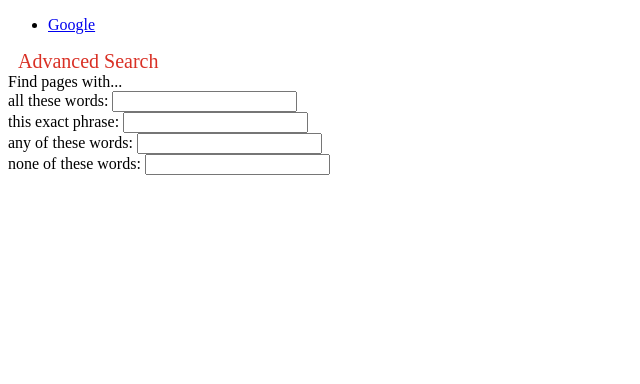
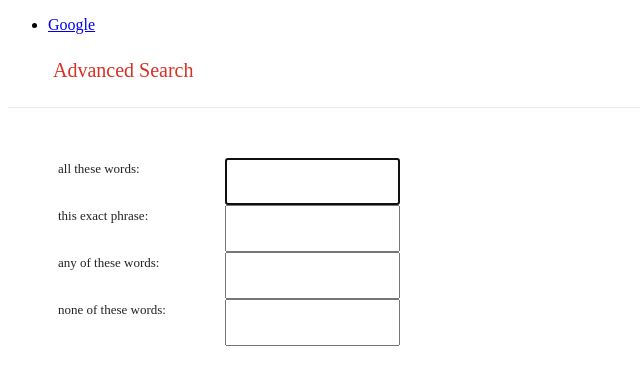
Before and after one commit to PaulineNyandusi/search, a plain HTML site: page advanced.html in a window 1280 px wide. Shown: the whole page, without its empty margins (0-640 px from the left). Drawn offline with Linux system fonts and the light colour scheme.

Commit message:
Its going

```diff
--- a/advanced.css
+++ b/advanced.css
@@ -1,21 +1,93 @@
+
+*body {
+    margin: 0;
+    padding: 0;
+    font-family: Arial, sans-serif;
+    background-color: #f8f9fa; /* Light gray background */
+    color:black;
+}
 
 .appbar{
     color: #d93025;
     font-size: 20px;
-    margin: 0;
-    padding: 0;
-    border: 0;
+    margin: 25px 35px;
     vertical-align: baseline;
     text-decoration: none;
     text-align: left;
 }
 
-.findpages{
-    vertical-align: baseline;
-    text-align: left;
+.lineafterappbar{
+    border-bottom: 1px solid #ebebeb;
+}
+
+.findtittle {
+    float: left;
+    display: inline-block;
+    min-width: 167px;
+    width: 16%;
+    font-size: 16px;
+    min-height: 42px;
+    font-weight: 500;
+    color: #333;
+}
+
+.afterfindtittle{
+    float: left;
+    display: inline-block;
+    min-width: 167px;
+    min-height: 41px;
+    vertical-align: middle;
+    width: 50%;
+}
+
+.container{
+    margin: 50px;
+    color:black;
+}
+
+.search-options{
+    float: left;
+    display: inline-block;
+    min-width: 167px;
+    width: 16%;
+    height: 42px;
+    color: #222;
+    font-size: 13px;
+    line-height: 16px;
+    vertical-align: middle;
 
 }
 
-.inputgroup{
+
+.inputgroup {
+    display: flex;
+    flex-direction: row;
+    align-items: center;
 
 }
+
+/* left row */
+.inputgroup label {
+    float: left;
+    display: inline-block;
+    min-width: 167px;
+    width: 16%;
+    height: 42px;
+    color: #222;
+    font-size: 13px;
+    line-height: 16px;
+    vertical-align: middle;
+
+}
+
+/* right low */
+.inputgroup input {
+
+    float: left;
+    display: inline-block;
+    min-width: 167px;
+    min-height: 41px;
+    vertical-align: middle;
+    width: 50%;
+
+}
--- a/advanced.html
+++ b/advanced.html
@@ -7,44 +7,51 @@
         <title>Search</title>
         <link rel="stylesheet" href="advanced.css">
     </head>
+
     <body>
         <div class="links">
-            <nav>
                 <ul>
                     <li><a href="index.html">Google</a></li>
                 </ul>
-            </nav>
         </div>
 
-        <div class="container">
         <div class="appbar">
             <label style="margin-left:10px">Advanced Search</label>
         </div>
-            <div class="lineafterappbar">
 
-            </div>
+        <div class="lineafterappbar"> </div>
+
+        <div class="container">
+
+            <!-- <span class="findtittle">Find pages with...</span> -->
+            <!-- <div class="afterfindtittle"></div> -->
+
             <form action="https://www.google.com/search" method="get">
-
-                <span class="tittle">Find pages with...</span>
+                <div class="search-options">
 
                     <div class="inputgroup">
                         <label for="allwords">all these words:</label>
-                    <input type="text" name="q" id="allwords">
+                        <input class="text-input" id="allwords" name="q" type="text" autofocus>
+                        <!-- <div>Type the important words: <span class="highlight">tri-colour rat terrier</span></div> -->
                     </div>
 
                     <div class="inputgroup">
                         <label for="exactphrase">this exact phrase:</label>
-                    <input type="text" name="as_epq" id="exactphrase">
+                        <input class="text-input" id="exactphrase" name="q" type="text" autofocus>
+                        <!-- <div>Put exact words in quotes: <span class="highlight">"rat terrier"</span></div> -->
                     </div>
 
                     <div class="inputgroup">
                         <label for="anywords">any of these words:</label>
-                    <input type="text" name="as_oq" id="anywords">
+                        <input class="text-input" id="anywords" name="q" type="text" autofocus>
+                        <!-- <div>Type <span class="highlight">OR</span> between words: <span class="highlight">miniature OR standard</span></div> -->
                     </div>
 
                     <div class="inputgroup">
                         <label for="nonewords">none of these words:</label>
-                    <input type="text" name="as_eq" id="nonewords">
+                        <input class="text-input" id="nonewords" name="q" type="text" autofocus>
+                        <!-- <div>Put a minus sign before unwanted words: <span class="highlight">-rodent, -"Jack Russell"</span></div> -->
+                    </div>
                 </div>
 
 
```
Lines whose indentation alone changed are shown as unchanged.
